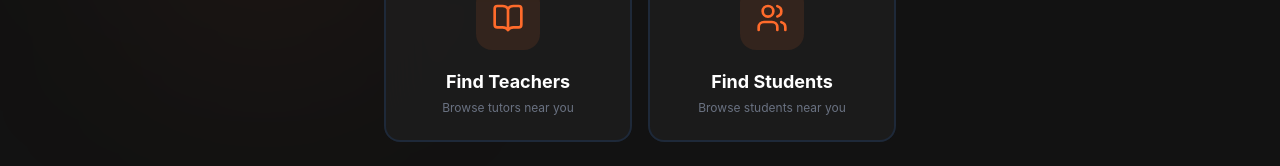
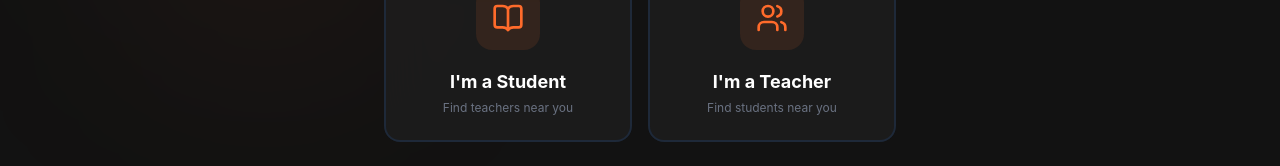
Before and after one commit to theone6566/tutionpao-app, a React (Vite) app: page / in a window 1280 px wide. Shown: the part 598-764 px from the top of the page. Built offline with nearby package versions, Linux system fonts and the light colour scheme.

Commit message:
Home page routes to /pricing, dashboard default 15km radius, no access without payment

```diff
--- a/src/pages/Home.jsx
+++ b/src/pages/Home.jsx
@@ -88,25 +88,25 @@ export default function Home() {
 
             <div className="grid grid-cols-2 gap-4">
               <button
-                onClick={() => navigate('/search?looking=teacher')}
+                onClick={() => navigate('/pricing')}
                 className="bg-[#1E1E1E]/80 backdrop-blur-xl border-2 border-gray-800 hover:border-[#FF6B2B] rounded-2xl p-6 text-center group transition-all hover:shadow-[0_0_40px_rgba(255,107,43,0.15)] cursor-pointer"
               >
                 <div className="bg-[#FF6B2B]/10 p-4 rounded-2xl inline-block mb-3 group-hover:bg-[#FF6B2B] transition">
                   <BookOpen size={32} className="text-[#FF6B2B] group-hover:text-white" />
                 </div>
-                <div className="font-bold text-lg mb-1">Find Teachers</div>
-                <div className="text-xs text-gray-500">Browse tutors near you</div>
+                <div className="font-bold text-lg mb-1">I'm a Student</div>
+                <div className="text-xs text-gray-500">Find teachers near you</div>
               </button>
 
               <button
-                onClick={() => navigate('/search?looking=student')}
+                onClick={() => navigate('/pricing')}
                 className="bg-[#1E1E1E]/80 backdrop-blur-xl border-2 border-gray-800 hover:border-[#FF6B2B] rounded-2xl p-6 text-center group transition-all hover:shadow-[0_0_40px_rgba(255,107,43,0.15)] cursor-pointer"
               >
                 <div className="bg-[#FF6B2B]/10 p-4 rounded-2xl inline-block mb-3 group-hover:bg-[#FF6B2B] transition">
                   <Users size={32} className="text-[#FF6B2B] group-hover:text-white" />
                 </div>
-                <div className="font-bold text-lg mb-1">Find Students</div>
-                <div className="text-xs text-gray-500">Browse students near you</div>
+                <div className="font-bold text-lg mb-1">I'm a Teacher</div>
+                <div className="text-xs text-gray-500">Find students near you</div>
               </button>
             </div>
           </motion.div>
--- a/src/pages/MapDashboard.jsx
+++ b/src/pages/MapDashboard.jsx
@@ -21,7 +21,7 @@ export default function MapDashboard() {
   const [total, setTotal] = useState(0);
 
   // Filters
-  const [range, setRange] = useState(10);
+  const [range, setRange] = useState(15);
   const [maxPrice, setMaxPrice] = useState(10000);
   const [subjectQuery, setSubjectQuery] = useState('');
 
@@ -340,8 +340,8 @@ export default function MapDashboard() {
                 ))}
               </div>
 
-              {(subjectQuery.length > 0 || maxPrice < 10000 || range !== 10) && (
-                <button onClick={() => { setSubjectQuery(''); setMaxPrice(10000); setRange(10); }} className="text-xs text-gray-500 hover:text-[#FF6B2B] cursor-pointer flex items-center">
+              {(subjectQuery.length > 0 || maxPrice < 10000 || range !== 15) && (
+                <button onClick={() => { setSubjectQuery(''); setMaxPrice(10000); setRange(15); }} className="text-xs text-gray-500 hover:text-[#FF6B2B] cursor-pointer flex items-center">
                   <RotateCcw size={12} className="mr-1" /> Reset all filters
                 </button>
               )}
@@ -366,7 +366,7 @@ export default function MapDashboard() {
             </div>
             <h2 className="text-xl font-bold mb-2">No {lookingFor}s found nearby</h2>
             <p className="text-gray-400 text-sm mb-4 max-w-sm">Try increasing your search range or modifying the budget and filters.</p>
-            <button onClick={() => { setRange(10); setSubjectQuery(''); setMaxPrice(10000); }} className="bg-[#FF6B2B] px-6 py-2 rounded-full font-bold text-sm cursor-pointer hover:scale-105 transition">
+            <button onClick={() => { setRange(15); setSubjectQuery(''); setMaxPrice(10000); }} className="bg-[#FF6B2B] px-6 py-2 rounded-full font-bold text-sm cursor-pointer hover:scale-105 transition">
               Reset Filters
             </button>
           </div>
```
